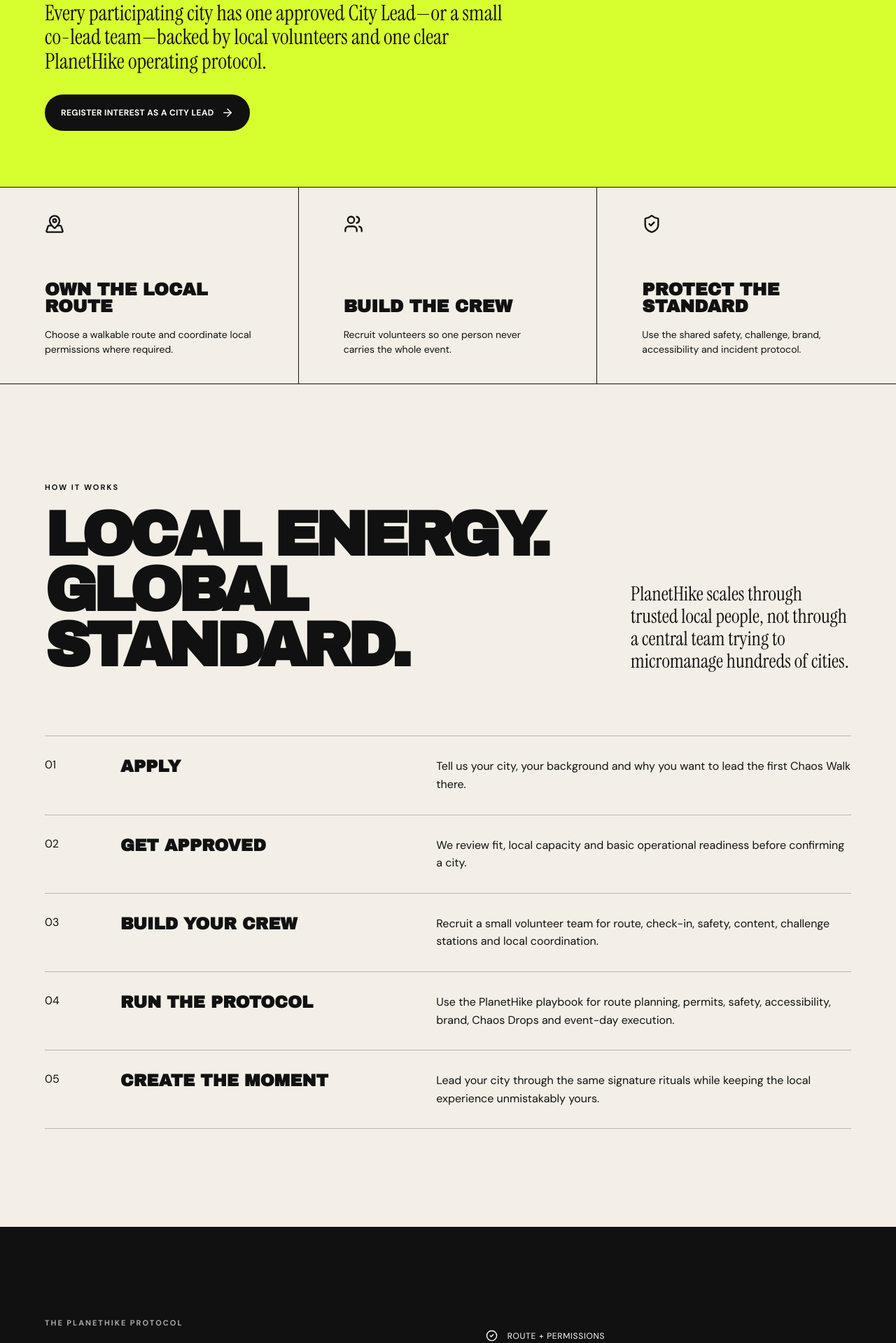
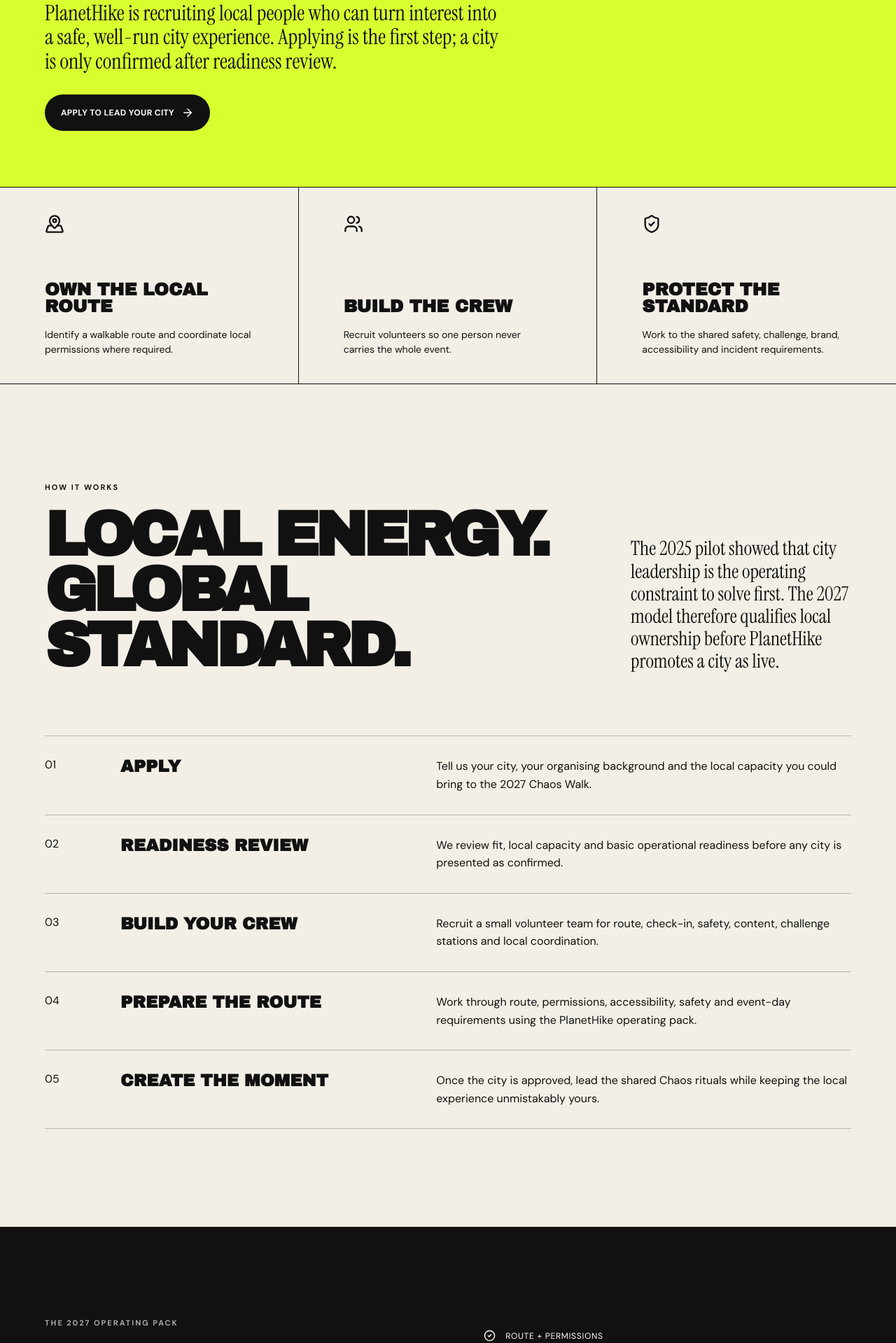
Before and after one commit to unikmo/planethike, a Next.js app: page /city-leads in a window 1280 px wide. Shown: the part 560-2479 px from the top of the page at 70% size. Built offline with nearby package versions, Linux system fonts and the light colour scheme.

Commit message:
Make City Lead recruitment the qualified primary funnel

```diff
--- a/app/city-leads/page.tsx
+++ b/app/city-leads/page.tsx
@@ -1,11 +1,12 @@
 import { ArrowLeft, ArrowRight, CheckCircle2, MapPinned, ShieldCheck, Users } from 'lucide-react';
+import CityLeadForm from '../CityLeadForm';
 
 const steps = [
-  ['01', 'Apply', 'Tell us your city, your background and why you want to lead the first Chaos Walk there.'],
-  ['02', 'Get approved', 'We review fit, local capacity and basic operational readiness before confirming a city.'],
+  ['01', 'Apply', 'Tell us your city, your organising background and the local capacity you could bring to the 2027 Chaos Walk.'],
+  ['02', 'Readiness review', 'We review fit, local capacity and basic operational readiness before any city is presented as confirmed.'],
   ['03', 'Build your crew', 'Recruit a small volunteer team for route, check-in, safety, content, challenge stations and local coordination.'],
-  ['04', 'Run the protocol', 'Use the PlanetHike playbook for route planning, permits, safety, accessibility, brand, Chaos Drops and event-day execution.'],
-  ['05', 'Create the moment', 'Lead your city through the same signature rituals while keeping the local experience unmistakably yours.'],
+  ['04', 'Prepare the route', 'Work through route, permissions, accessibility, safety and event-day requirements using the PlanetHike operating pack.'],
+  ['05', 'Create the moment', 'Once the city is approved, lead the shared Chaos rituals while keeping the local experience unmistakably yours.'],
 ];
 
 export default function CityLeadsPage() {
@@ -18,24 +19,24 @@ export default function CityLeadsPage() {
 
       <section className="subHero cityLeadHero">
         <div className="subHeroInner">
-          <p className="sectionKicker">CITY LEADS / 2027</p>
+          <p className="sectionKicker">CITY LEADS / MAY 2027</p>
           <h1>YOUR CITY<br/>NEEDS A<br/><em>STARTER.</em></h1>
-          <p className="subLead">Every participating city has one approved City Lead—or a small co-lead team—backed by local volunteers and one clear PlanetHike operating protocol.</p>
-          <a className="button buttonDark" href="/#join">Register interest as a City Lead <ArrowRight size={18}/></a>
+          <p className="subLead">PlanetHike is recruiting local people who can turn interest into a safe, well-run city experience. Applying is the first step; a city is only confirmed after readiness review.</p>
+          <a className="button buttonDark" href="#apply">Apply to lead your city <ArrowRight size={18}/></a>
         </div>
       </section>
 
       <section className="roleStrip">
-        <article><MapPinned size={28}/><strong>Own the local route</strong><span>Choose a walkable route and coordinate local permissions where required.</span></article>
+        <article><MapPinned size={28}/><strong>Own the local route</strong><span>Identify a walkable route and coordinate local permissions where required.</span></article>
         <article><Users size={28}/><strong>Build the crew</strong><span>Recruit volunteers so one person never carries the whole event.</span></article>
-        <article><ShieldCheck size={28}/><strong>Protect the standard</strong><span>Use the shared safety, challenge, brand, accessibility and incident protocol.</span></article>
+        <article><ShieldCheck size={28}/><strong>Protect the standard</strong><span>Work to the shared safety, challenge, brand, accessibility and incident requirements.</span></article>
       </section>
 
       <section className="processSection">
         <div className="sectionKicker">HOW IT WORKS</div>
         <div className="processIntro">
           <h2>LOCAL ENERGY.<br/>GLOBAL STANDARD.</h2>
-          <p>PlanetHike scales through trusted local people, not through a central team trying to micromanage hundreds of cities.</p>
+          <p>The 2025 pilot showed that city leadership is the operating constraint to solve first. The 2027 model therefore qualifies local ownership before PlanetHike promotes a city as live.</p>
         </div>
         <div className="processList">
           {steps.map(([n,title,text]) => (
@@ -50,8 +51,8 @@ export default function CityLeadsPage() {
 
       <section className="protocolSection">
         <div>
-          <p className="sectionKicker light">THE PLANETHIKE PROTOCOL</p>
-          <h2>WE GIVE YOU THE<br/>PLAYBOOK.</h2>
+          <p className="sectionKicker light">THE 2027 OPERATING PACK</p>
+          <h2>ONE SHARED<br/>STANDARD.</h2>
         </div>
         <div className="protocolGrid">
           {['Route + permissions','Volunteer roles','Safety + incidents','Accessibility','10K Chaos Drops','Fan ritual + DIY guidance','Local media + content','Event-day checklist','Post-event reporting'].map(item => (
@@ -60,11 +61,10 @@ export default function CityLeadsPage() {
         </div>
       </section>
 
-      <section className="leadCta">
-        <p>MAY 2027 / EDITION 001</p>
-        <h2>PUT YOUR CITY<br/>ON THE MAP.</h2>
-        <a className="button buttonDark" href="/#join">I want to lead my city <ArrowRight size={18}/></a>
-        <small>Select “Lead my city” in pre-registration. Approved applicants receive the onboarding sequence, volunteer roles and operating protocol.</small>
+      <section className="leadCta" id="apply">
+        <p>MAY 2027 / CITY LEAD APPLICATIONS</p>
+        <h2>PUT YOUR CITY<br/>IN REVIEW.</h2>
+        <CityLeadForm />
       </section>
     </main>
   );
```
